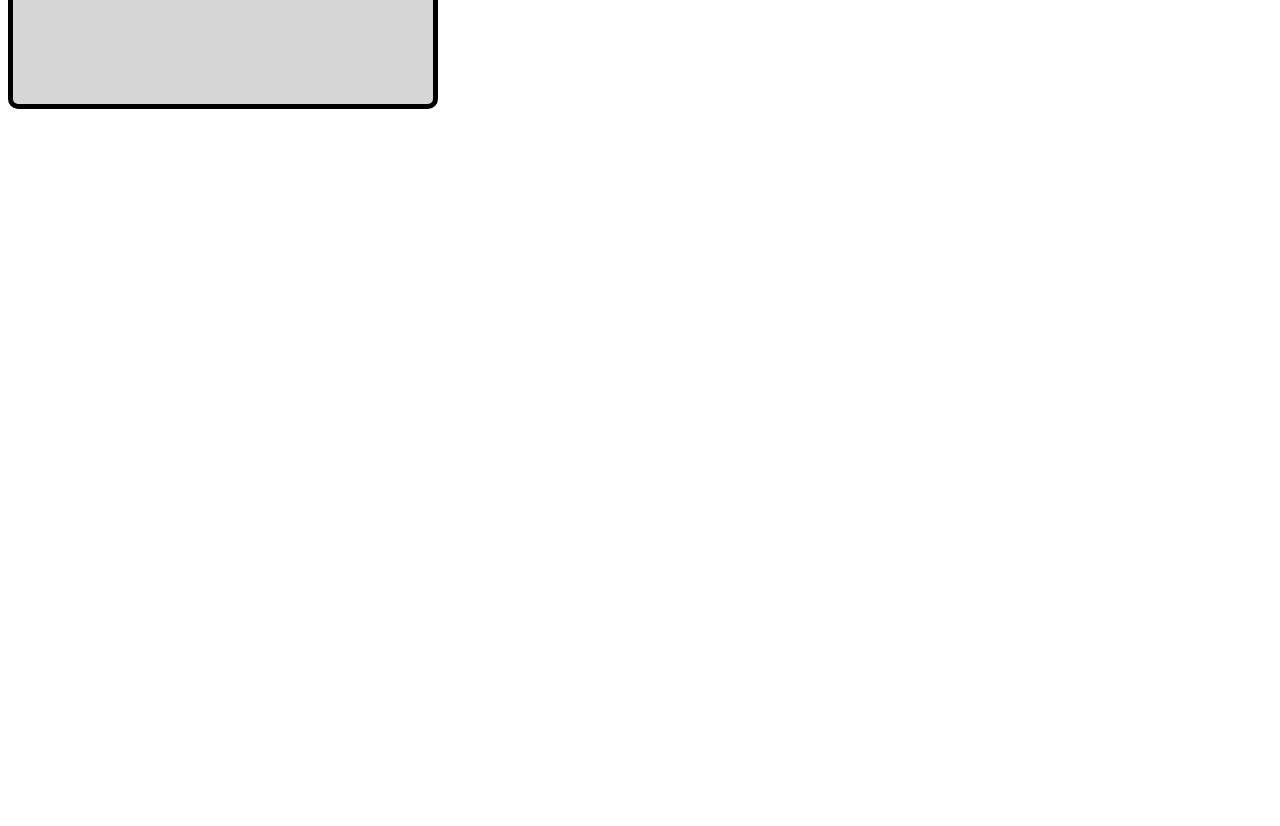
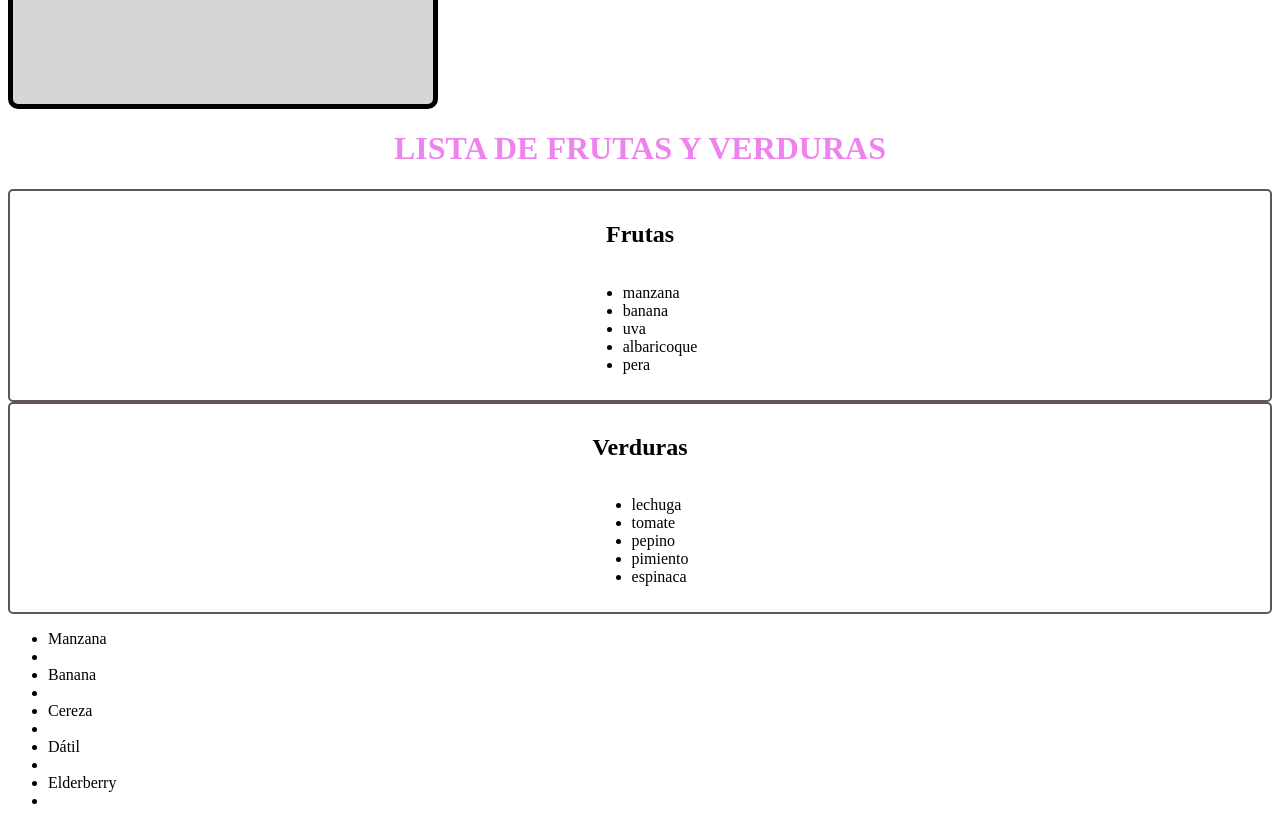
Before and after one commit to Alex230199/Primerproyecto, an Angular app: page / in a window 1280 px wide. Shown: the part 960-1786 px from the top of the page. Before the commit the page ends 1077 px from the top, so only its background shows below. Built offline with nearby package versions, Linux system fonts and the light colour scheme.

Commit message:
creación de listas

```diff
--- a/src/app/app.html
+++ b/src/app/app.html
@@ -1,4 +1,5 @@
 <p>hola que tal</p>
 <app-semaforo></app-semaforo>
 <app-calculadora></app-calculadora>
+<app-listas></app-listas>
 <router-outlet />
--- a/src/app/app.ts
+++ b/src/app/app.ts
@@ -2,9 +2,11 @@ import { Component, signal } from '@angular/core';
 import { RouterOutlet } from '@angular/router';
 import { Semaforo } from './components/semaforo/semaforo';
 import { Calculadora } from './components/semaforo/calculadora/calculadora';
+import { Listas } from './components/listas/listas';
+
 
 @Component({
-  imports: [RouterOutlet, Semaforo, Calculadora],
+  imports: [RouterOutlet, Semaforo, Calculadora, Listas],
   selector: 'app-root',
   styleUrl: './app.css',
   templateUrl: './app.html',
--- /dev/null
+++ b/src/app/components/listas/listas.css
@@ -0,0 +1,16 @@
+h1{
+    text-align: center;
+    flex-direction: column;
+    color: violet;
+    display: flex;
+    align-items: center;
+}
+
+.container{
+    border: 2px solid #615656;
+    border-radius: 5px;
+    padding: 10px;
+    flex-direction: column;
+    align-items: center;
+    display: flex;
+}
--- /dev/null
+++ b/src/app/components/listas/listas.html
@@ -0,0 +1,31 @@
+<h1> LISTA DE FRUTAS Y VERDURAS</h1>
+
+<div class = "container">
+<h2>Frutas</h2>
+<ul>
+    <li>manzana</li>
+    <li>banana</li>
+    <li>uva</li>
+    <li>albaricoque</li>
+    <li>pera</li>
+
+</ul>
+
+</div>
+
+<div class = "container">
+<h2>Verduras</h2>
+<ul>
+    <li>lechuga</li>
+    <li>tomate</li>
+    <li>pepino</li>
+    <li>pimiento</li>
+    <li>espinaca</li>
+</ul>
+</div>
+
+<ul>
+    @for (fruta of frutas; track fruta){
+    <li> {{ fruta}} <li>
+        }
+        </ul>
--- /dev/null
+++ b/src/app/components/listas/listas.ts
@@ -0,0 +1,12 @@
+import { Component } from '@angular/core';
+
+@Component({
+  imports: [],
+  selector: 'app-listas',
+  styleUrl: './listas.css',
+  templateUrl: './listas.html',
+})
+export class Listas {
+
+  frutas = ['Manzana','Banana','Cereza','Dátil','Elderberry'];
+}
```
Also changed, not shown: 1 other file (tests, documents, lock files or other folders).
